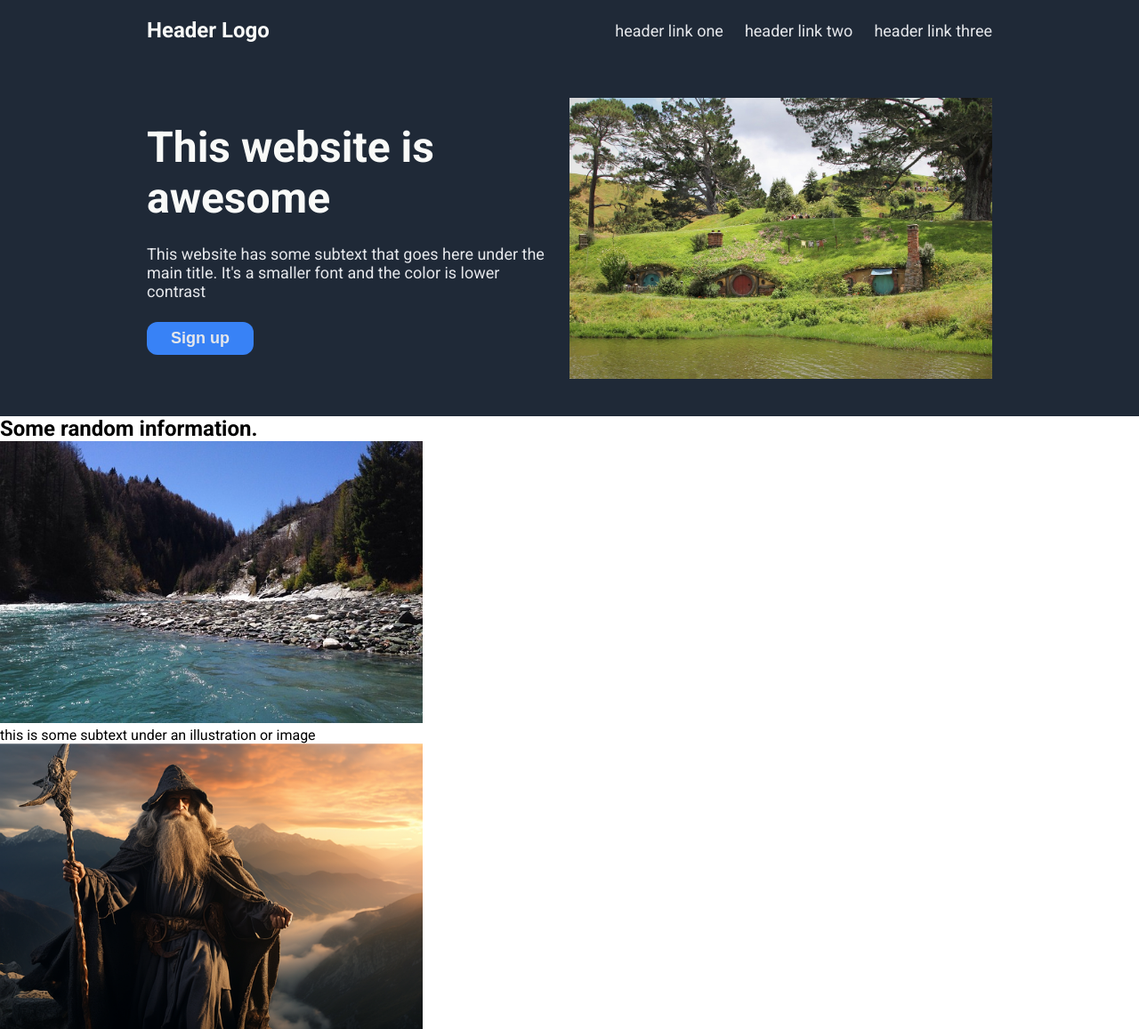
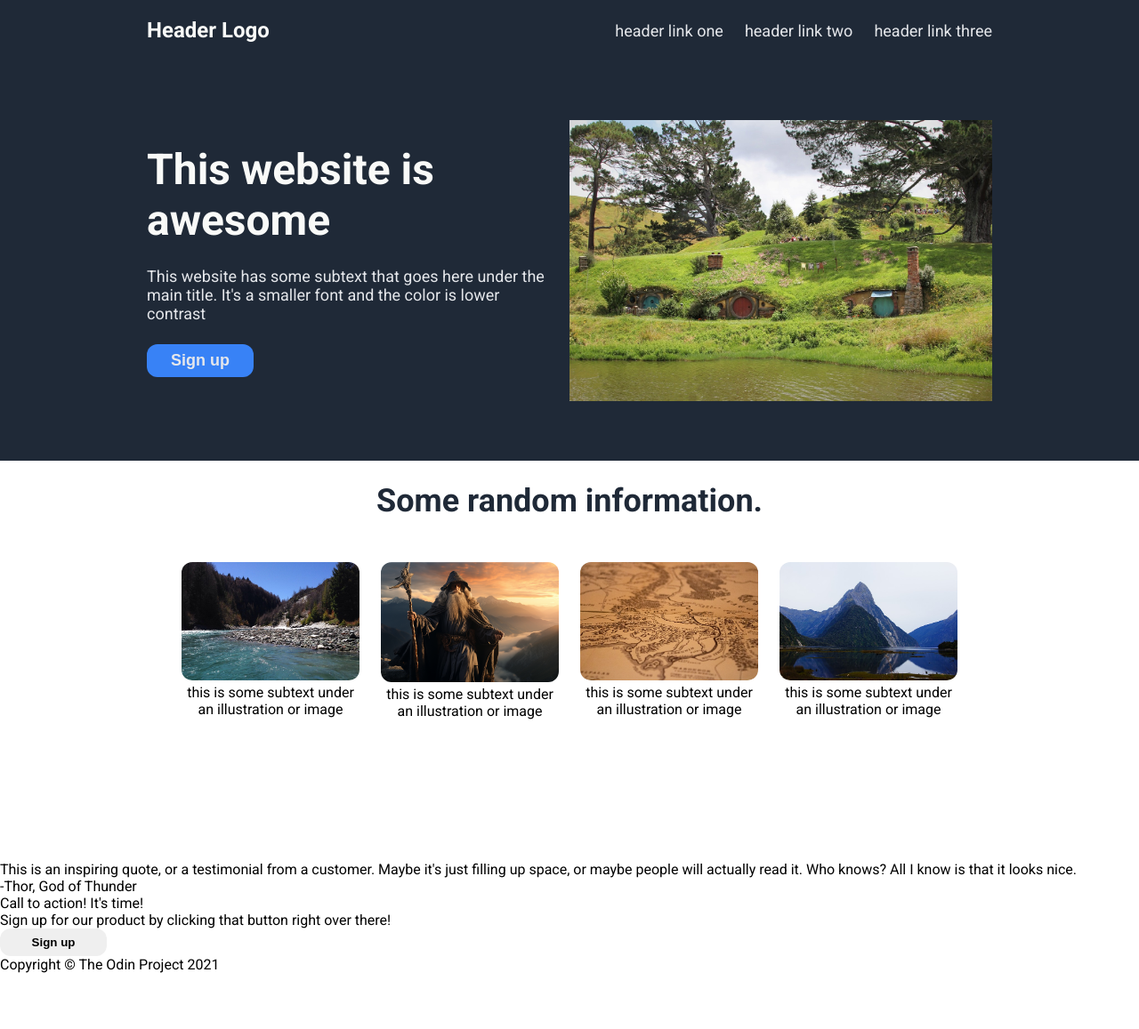
Before and after one commit to ArturoGarzaTec/odin-landing-page, a plain HTML site: page index.html in a window 1280 px wide. Shown: the top 1157 px of the page at 89% size. After the commit the page ends 1094 px from the top, so only its background shows below. Drawn offline with Linux system fonts and the light colour scheme.

Commit message:
Add style and correct structure to second section of page

```diff
--- a/css/style.css
+++ b/css/style.css
@@ -31,33 +31,67 @@ p {
 /* Structure styles */
 
 .header,
-.website-awesome {
+.website-awesome,
+.first-flex,
+.random-info {
     display: flex;
     align-items: center;
+    gap: 24px;
     width: 950px;
 }
 
 .header {
-    gap: 24px;
     margin: 20px;
 }
 
 .website-awesome {
-    gap: 24px;
-    height: 400px;
+    height: 450px;
 }
 
 .first-flex {
+    flex-direction: column;
+    align-items: flex-start;
+}
+
+.random-info {
+    flex-direction: column;
+    align-items: center;
+    gap: 48px;
+    box-sizing: border-box;
+    height: 450px;
+    padding: 24px;
+    box-sizing: border-box;
+}
+
+.content {
     display: flex;
     flex-direction: column;
+    align-items: center;
+}
+
+.second-flex {
+    display: flex;
     gap: 24px;
+}
+
+.illustration img {
+    height: auto;
+    width: 200px;
+    border-radius: 12px;
+}
+
+.illustration {
+    height: auto;
+    width: 200px;
+    text-align: center;
 }
 
 /* Colors and font styles */
 
 .dark-background-color {
     display: flex;
-    justify-content: center;
+    flex-direction: column;
+    align-items: center;
     background-color: #1F2937;
 }
 
--- a/index.html
+++ b/index.html
@@ -19,9 +19,6 @@
         <a class="hero-second-txt" href="#">header link two</a>
         <a class="hero-second-txt" href="#">header link three</a>
       </div>
-    </div>
-    <div class="content">
-      <div class="dark-background-color">
       <div class="website-awesome">
         <div class="first-flex">
           <h1 class="hero-main-txt">This website is awesome</h1>
@@ -29,9 +26,7 @@
             This website has some subtext that goes here under the main title.
             It's a smaller font and the color is lower contrast
           </p>
-            <button class="blue-background-color hero-second-txt">
-              Sign up
-            </button>
+          <button class="blue-background-color hero-second-txt">Sign up</button>
         </div>
         <img
           src="./img/lotr-image.jpg"
@@ -39,8 +34,9 @@
         />
       </div>
     </div>
+    <div class="content">
       <div class="random-info">
-        <h2 class="info-txt">Some random information.</h2>
+        <h2 class="info-header-txt">Some random information.</h2>
         <div class="second-flex">
           <div class="illustration">
             <img
@@ -80,12 +76,13 @@
           </div>
         </div>
       </div>
+    </div>
     <div class="inspiring-quote">
       <div class="third-flex">
         <p class="quote-text">
           This is an inspiring quote, or a testimonial from a customer. Maybe
-            it's just filling up space, or maybe people will actually read it.
-            Who knows? All I know is that it looks nice.
+          it's just filling up space, or maybe people will actually read it. Who
+          knows? All I know is that it looks nice.
         </p>
         <p>-Thor, God of Thunder</p>
       </div>
@@ -101,7 +98,6 @@
         <button>Sign up</button>
       </div>
     </div>
-    </div>
     <div class="footer">
       <p class="subtext">Copyright © The Odin Project 2021</p>
     </div>
```
Lines whose indentation alone changed are shown as unchanged.
